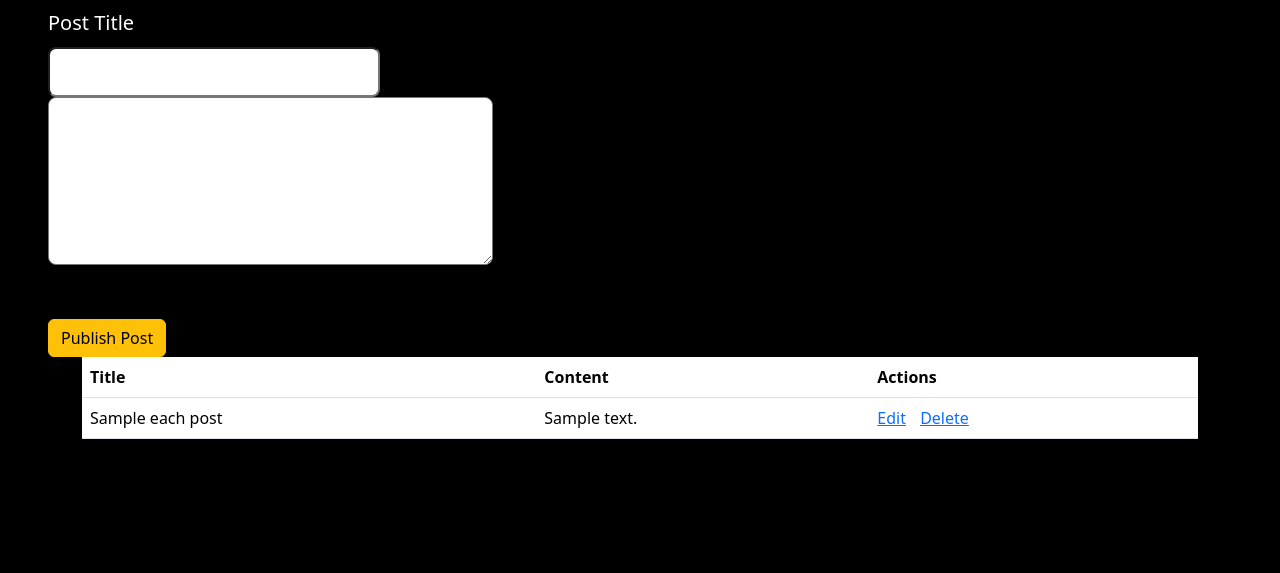
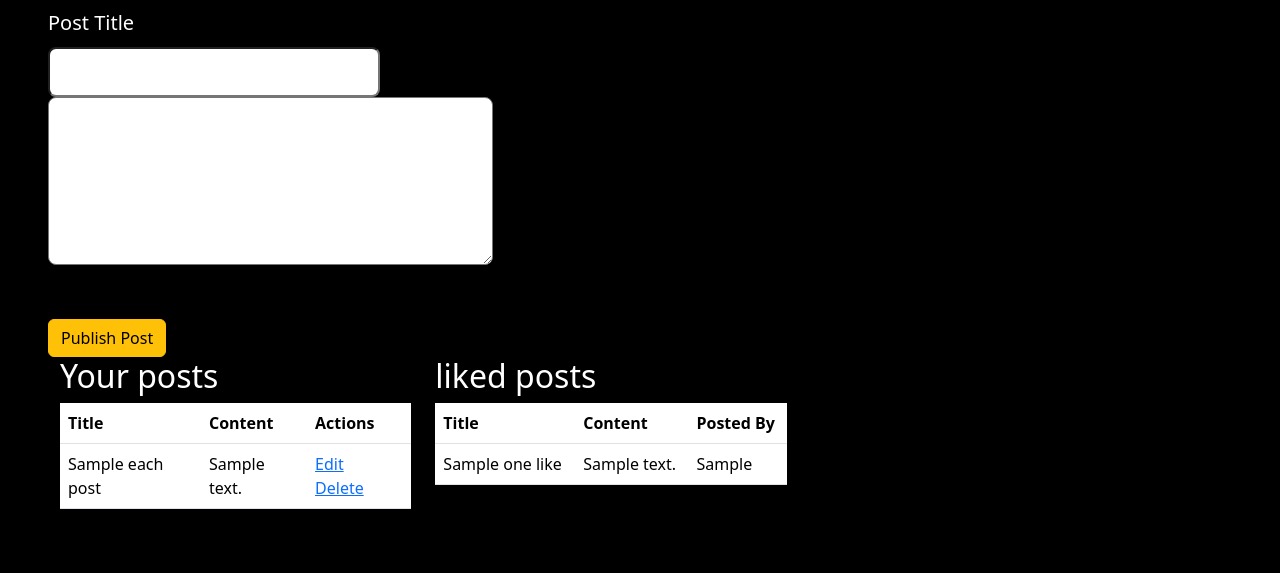
Before and after one commit to jarahernandez/dojo-overflow, a Flask app: template flask_app/templates/my_posts.html in a window 1280 px wide. Shown: the part 240-813 px from the top of the page. Run offline with Flask 3, Linux system fonts and the light colour scheme; the template is opened without the code that fills it: most values are stand-ins (such as "Sample title", 1, 10 or a date in 2020).

Commit message:
fixed Not found Error when a user with no posts tried to click the edit or delete buttons. Added many-to-many functionality. Change on my_posts page: now a user is able to see the posts they've liked on a table besides their own posts. fixed some jinja syntax

```diff
--- a/flask_app/templates/editpost.html
+++ b/flask_app/templates/editpost.html
@@ -17,7 +17,7 @@
         </div>
         <div class="container navbar d-flex justify-content-end">
                 <a href="/clearsession" class="btn btn-info m-2" role="button"> Log Out</a>
-                <a href="/posts/my_posts" class="btn btn-info m-2" role="button"> Home</a>
+                <a href="/dashboard" class="btn btn-info m-2" role="button"> Home</a>
             </div>
         </div>
 
--- a/flask_app/templates/my_posts.html
+++ b/flask_app/templates/my_posts.html
@@ -38,8 +38,10 @@
             <input type="submit" class="btn btn-warning mt-5" value="Publish Post">
             </form>
         </div>
+    <div style="display: inline-flex;">
 
         <div class="container">
+            <h2>Your posts</h2>
             {% if posts_by_user[0].id != None %}
             <table class="table table-hover text-white">
                 <thead>
@@ -68,4 +70,28 @@
         </table>
         </div>
 
+        <!-- copy table -->
+        <div class="container">
+            <h2>liked posts</h2>
+            <table class="table table-hover text-white">
+                <thead>
+                    <tr>
+                        <th scope="col"> Title </th>
+                        <th scope="col"> Content </th>
+                        <th scope="col"> Posted By </th>
+                    </tr>
+                </thead>
+                <tbody>
+                {% for one_like in liked_posts %} <!-- <td> should come from get_all_posts_user_id method </td> -->
+                <tr>
+                    <td scope="row">{{one_like.title}}</td>
+                    <td scope="row">{{one_like.content}} </td>
+                    <td scope="row"> {{ one_like.first_name }} </td>
+                </tr>
+                {% endfor %}
+            </tbody>
+        </table>
         </div>
+    </div>
+
+        </div>
```
Also changed, not shown: flask_app/controllers/posts.py (+14 -1 lines), flask_app/models/post.py (+29 -0 lines), flask_app/templates/user-dashboard.html (+6 -1 lines), flask_app/models/like.py (added). Lines whose indentation alone changed are shown as unchanged.
